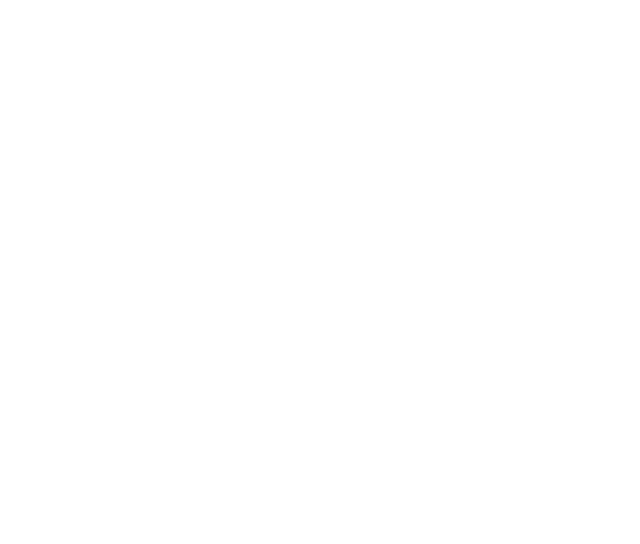
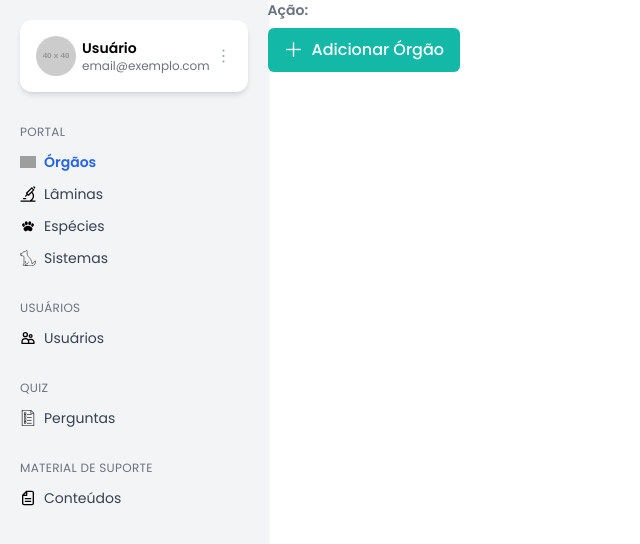
Before and after one commit to fabricadesoftware-ifc/fabricaHistologia_frontend, a Vue app: page /orgaos in a window 1280 px wide. Before the commit this address had no page. Shown: the top 544 px of the page, without its empty margins (0-640 px from the left). Built offline with nearby package versions, Linux system fonts and the light colour scheme; grey boxes are pictures that could not be loaded.

Commit message:
feat: componente ButtonActionAdmin dinâmico por rota #109

```diff
--- /dev/null
+++ b/src/components/admin/buttons/ButtonActionAdmin.vue
@@ -0,0 +1,79 @@
+<script setup>
+import { ref, computed } from 'vue'
+import { useRouter, useRoute } from 'vue-router'
+
+const router = useRouter()
+const route = useRoute()
+
+// Mapeamento interno de rotas para opções de criação
+const sessionMap = {
+  laminas: {
+    label: 'Lâmina',
+    options: {
+      'Lâmina': '/laminas/create',
+      'Ponto da Lâmina': '/laminas/ponto/create'
+    }
+  },
+  perguntas: {
+    label: 'Pergunta',
+    options: {
+      'Pergunta': '/perguntas/create',
+      'Resposta': '/perguntas/resposta/create'
+    }
+  },
+  orgaos: {
+    label: 'Órgão',
+    options: {
+      'Órgão': '/orgaos/create'
+    }
+  },
+  // Adicione mais sessões aqui conforme necessário
+}
+
+// Extrai o nome da sessão com base no path da rota
+const sessionKey = computed(() => {
+  const match = route.path.match(/\/([^/]+)/)
+  return match ? match[1] : null
+})
+
+const session = computed(() => sessionMap[sessionKey.value] || null)
+const options = computed(() => session.value ? Object.keys(session.value.options) : [])
+const selectedOption = ref(options.value[0] || '')
+
+const showSelect = computed(() => options.value.length > 1)
+
+const handleAdd = () => {
+  const path = session.value?.options[selectedOption.value]
+  if (path) router.push(path)
+}
+</script>
+
+<template>
+  <div v-if="session" class="flex flex-col sm:flex-row sm:items-center sm:gap-4 gap-2">
+    <label class="text-sm text-gray-500 font-semibold">Ação:</label>
+
+    <div class="flex items-center gap-2">
+      <button
+        class="flex items-center gap-2 bg-teal-500 hover:bg-teal-600 text-white font-medium py-2 px-4 rounded-md transition"
+        @click="handleAdd"
+      >
+        <span class="text-xl">＋</span>
+        <span>Adicionar {{ showSelect ? selectedOption : session.label }}</span>
+      </button>
+
+      <select
+        v-if="showSelect"
+        v-model="selectedOption"
+        class="border border-gray-300 rounded-md px-2 py-1 text-sm"
+      >
+        <option
+          v-for="option in options"
+          :key="option"
+          :value="option"
+        >
+          {{ option }}
+        </option>
+      </select>
+    </div>
+  </div>
+</template>
--- a/src/components/index.js
+++ b/src/components/index.js
@@ -57,6 +57,7 @@
 import TableFilterContainer from './admin/filter/TableFilterContainer.vue';
 import NavigationAdminFilterButton from './admin/filter/controler/NavigationAdminFilterButton.vue';
 import SearchAdminFilter from './admin/filter/controler/SearchAdminFilter.vue';
+import ButtonActionAdmin from './admin/buttons/ButtonActionAdmin.vue';
 
 export {
   AddInfoGlobal,
@@ -104,5 +105,6 @@
   TableFilterCard,
   TableFilterContainer,
   NavigationAdminFilterButton,
-  SearchAdminFilter
+  SearchAdminFilter,
+  ButtonActionAdmin
 };
--- a/src/router/index.js
+++ b/src/router/index.js
@@ -29,6 +29,18 @@
           component: () => import('@/views/admin/HomeView.vue')
         },
       ]
+    },
+    {
+      path: '/orgaos',
+      name: 'orgaos',
+      meta: {activeUser: true},
+      component: () => import('@/views/teste/Orgao.vue')
+    },
+    {
+    path: '/laminas',
+    name: 'laminas',
+    meta: {activeUser: true},
+    component: () => import('@/views/teste/Lamina.vue')
     },
     {
       path: '/portal',
--- a/src/views/institutional/HomeView.vue
+++ b/src/views/institutional/HomeView.vue
@@ -2,10 +2,16 @@
 import {
   TitleHome,
   NavbarHome,
+  NavLateralAdmin,
+  ButtonActionAdmin
 } from '@/components/index'
 </script>
 
 <template>
+  <div class="flex">
+  <NavLateralAdmin />
+  <ButtonActionAdmin />
+  </div>
     <main class="w-dvw h-dvh relative bg-cover bg-top flex justify-center items-center sm:flex-col sm:justify-normal bg-main-image">
       <div class="absolute w-dvw h-dvh z-0 overlay"></div>
       <NavbarHome />
--- /dev/null
+++ b/src/views/teste/Lamina.vue
@@ -0,0 +1,15 @@
+<script setup>
+import {
+  TitleHome,
+  NavbarHome,
+  NavLateralAdmin,
+  ButtonActionAdmin
+} from '@/components/index'
+</script>
+
+<template>
+  <div class="flex">
+  <NavLateralAdmin />
+  <ButtonActionAdmin />
+  </div>
+</template>
--- /dev/null
+++ b/src/views/teste/Orgao.vue
@@ -0,0 +1,15 @@
+<script setup>
+import {
+  TitleHome,
+  NavbarHome,
+  NavLateralAdmin,
+  ButtonActionAdmin
+} from '@/components/index'
+</script>
+
+<template>
+  <div class="flex">
+  <NavLateralAdmin />
+  <ButtonActionAdmin />
+  </div>
+</template>
```
